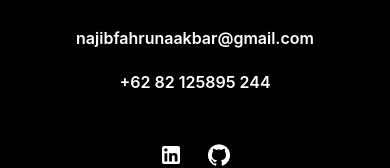
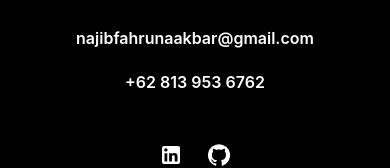
Before and after one commit to faruniki/my-portfolio, a React (Create React App) app: page / in a window 390 px wide. Shown: the part 3905-4073 px from the top of the page. Built offline with nearby package versions, Linux system fonts and the light colour scheme.

Commit message:
update : contact phone number

```diff
--- a/src/pages/Home/index.jsx
+++ b/src/pages/Home/index.jsx
@@ -412,7 +412,7 @@ export default function Home() {
               najibfahrunaakbar@gmail.com
             </p>
             <p className="my-5 text-base font-semibold text-white">
-              +62 82 125895 244
+              +62 813 953 6762
             </p>
             <div className="mt-12 flex justify-center gap-x-6">
               <a
```
